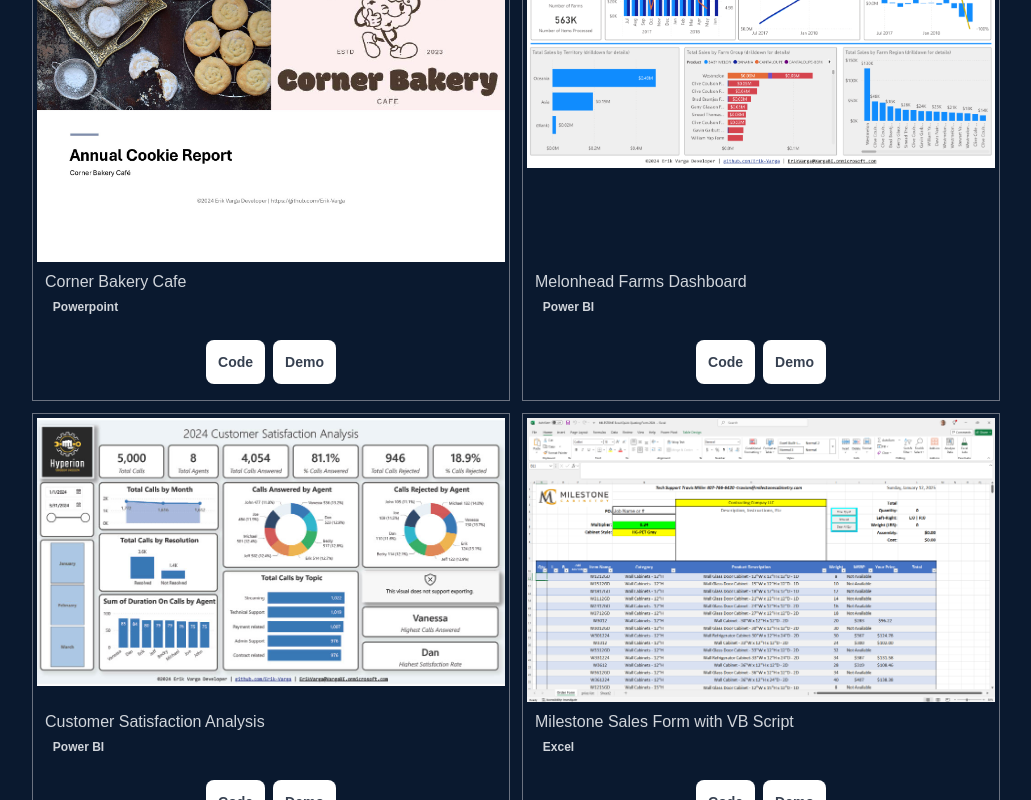
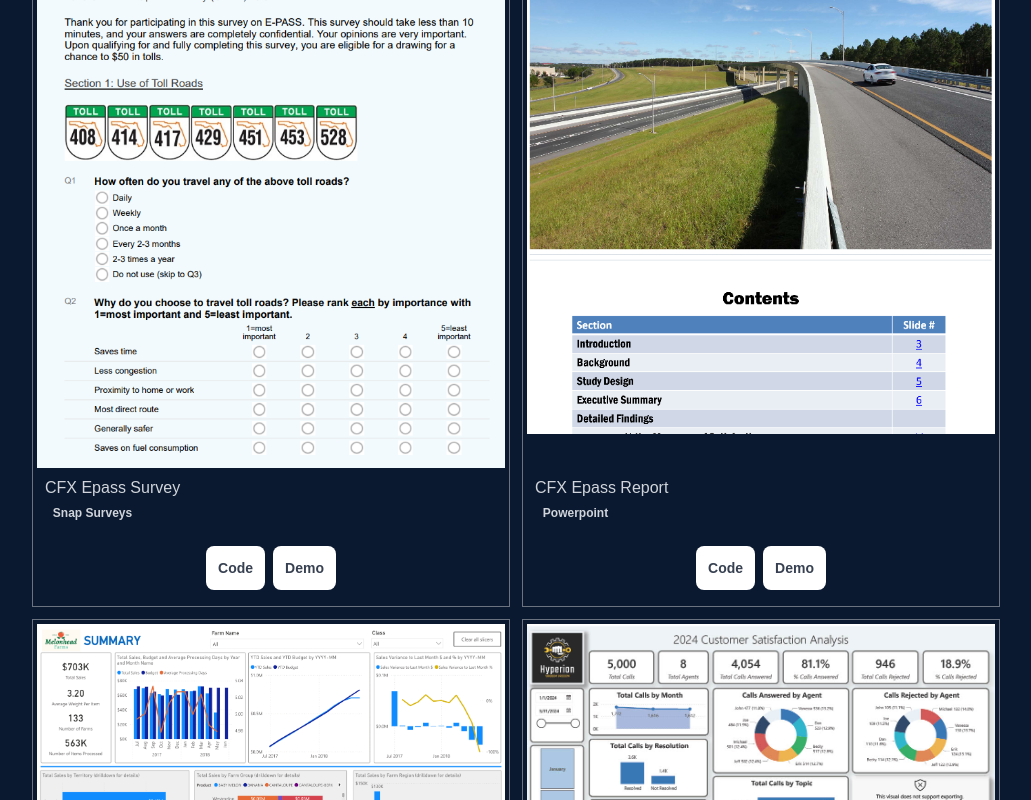
Before and after one commit to Erik-Varga/react-developer-portfolio-app, a React (Create React App) app: page / in a window 1280 px wide. Shown: the part 4368-5168 px from the top of the page, without its empty margins (124-1155 px from the left). Built offline with nearby package versions, Linux system fonts and the light colour scheme.

Commit message:
updated snap project

```diff
--- a/src/data/data.js
+++ b/src/data/data.js
@@ -13,7 +13,8 @@
 import ExcelBookkeepingDashboardImg from '../assets/projects/img_excel_bookkeeping_dashboard.png'
 import PowerBICustomerSatisfactionImg from '../assets/projects/img_powerbi_customer_satisfaction.png'
 import PowerBIMelonheadFarmsImg from '../assets/projects/img_powerbi_melonhead_farms_dashboard.png'
-import PowerpointCornerBakeryImg from '../assets/projects/img_powerpoint_corner_bakery.png'
+import SnapEpassSurveyImg from '../assets/projects/img_snap_epass_survey.png'
+import PowerpointEpassReportImg from '../assets/projects/img_powerpoint_epass_report.png'
 import SQLSyntaxResultsImg from '../assets/projects/img_sql_syntax_results.png'
 import ReactAppWriteVotingAppImg from '../assets/projects/img_react_appwrite_voting_app.png'
 import TailwindLandingPageImg from '../assets/projects/img_js_landing_page.png'
@@ -55,12 +56,20 @@
         live:"https://github.com/Erik-Varga/sql-syntax-results/blob/main/SQL%20Syntax%20%26%20Results.pdf",
     },
     {
-        id: 20240918,
-        name:"Corner Bakery Cafe",
+        id: 20250126,
+        name:"CFX Epass Survey",
+        category: 'Snap Surveys',
+        image: SnapEpassSurveyImg,
+        github:"https://github.com/Erik-Varga/snap-epass-survey",
+        live:"https://github.com/Erik-Varga/snap-epass-survey/blob/main/sncfx18_epass_v5%20-%20Questionnaire%20(English).pdf",
+    },
+    {
+        id: 20250129,
+        name:"CFX Epass Report",
         category: 'Powerpoint',
-        image: PowerpointCornerBakeryImg,
-        github:"https://github.com/Erik-Varga/powerpoint-corner-bakery",
-        live:"https://github.com/Erik-Varga/powerpoint-corner-bakery/blob/main/Corner%20Bakery%20Cafe%20Annual%20Report.pdf",
+        image: PowerpointEpassReportImg,
+        github:"https://github.com/Erik-Varga/snap-epass-survey",
+        live:"https://github.com/Erik-Varga/snap-epass-survey/blob/main/CFXway%20-%202018%20Customer%20Opinion%20Survey%20v2.1.pdf",
     },
     {
         id: 20240917,
```
Also changed, not shown: src/assets/projects/img_powerpoint_epass_report.png (added), src/assets/projects/img_snap_epass_survey.png (added).
